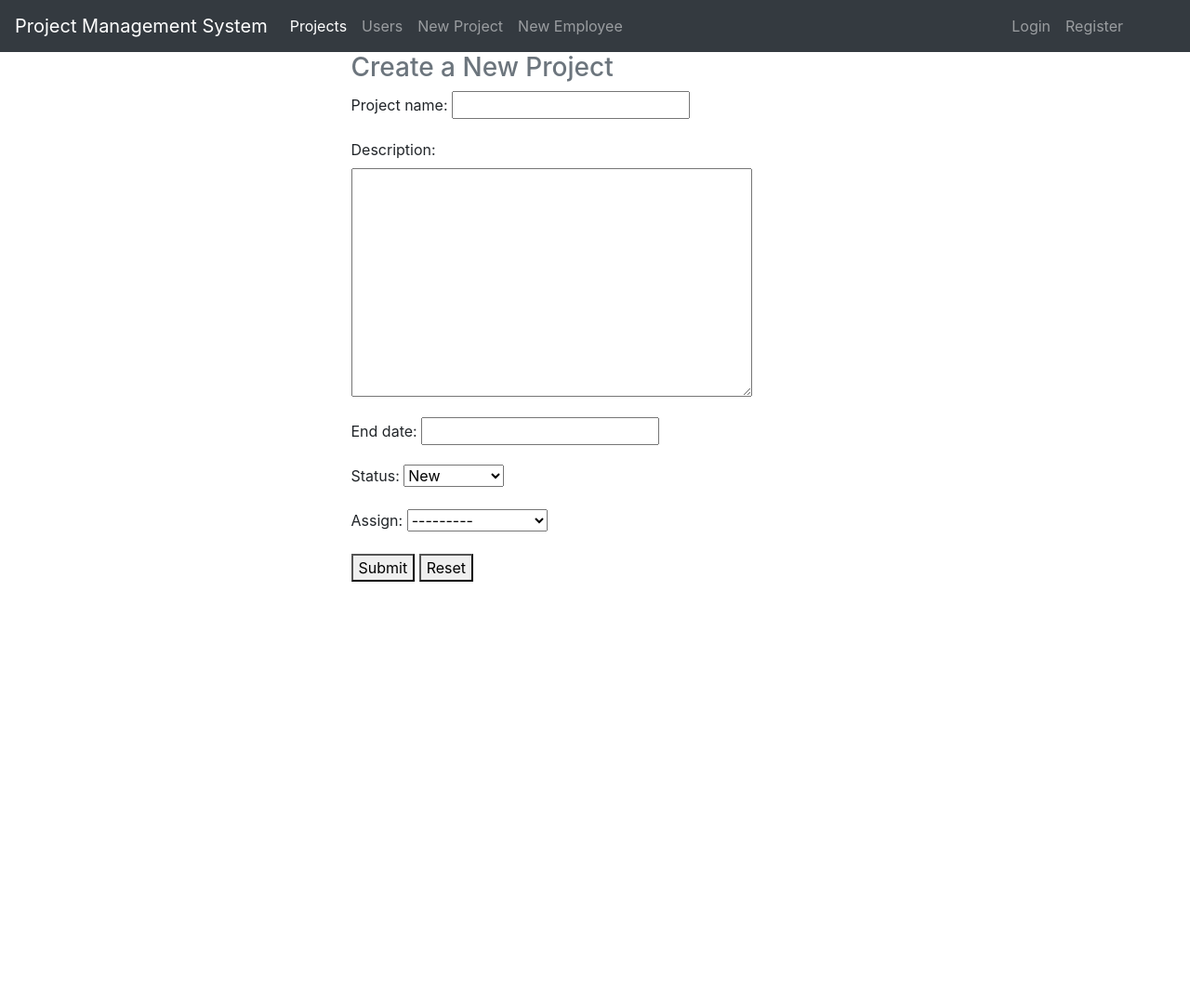
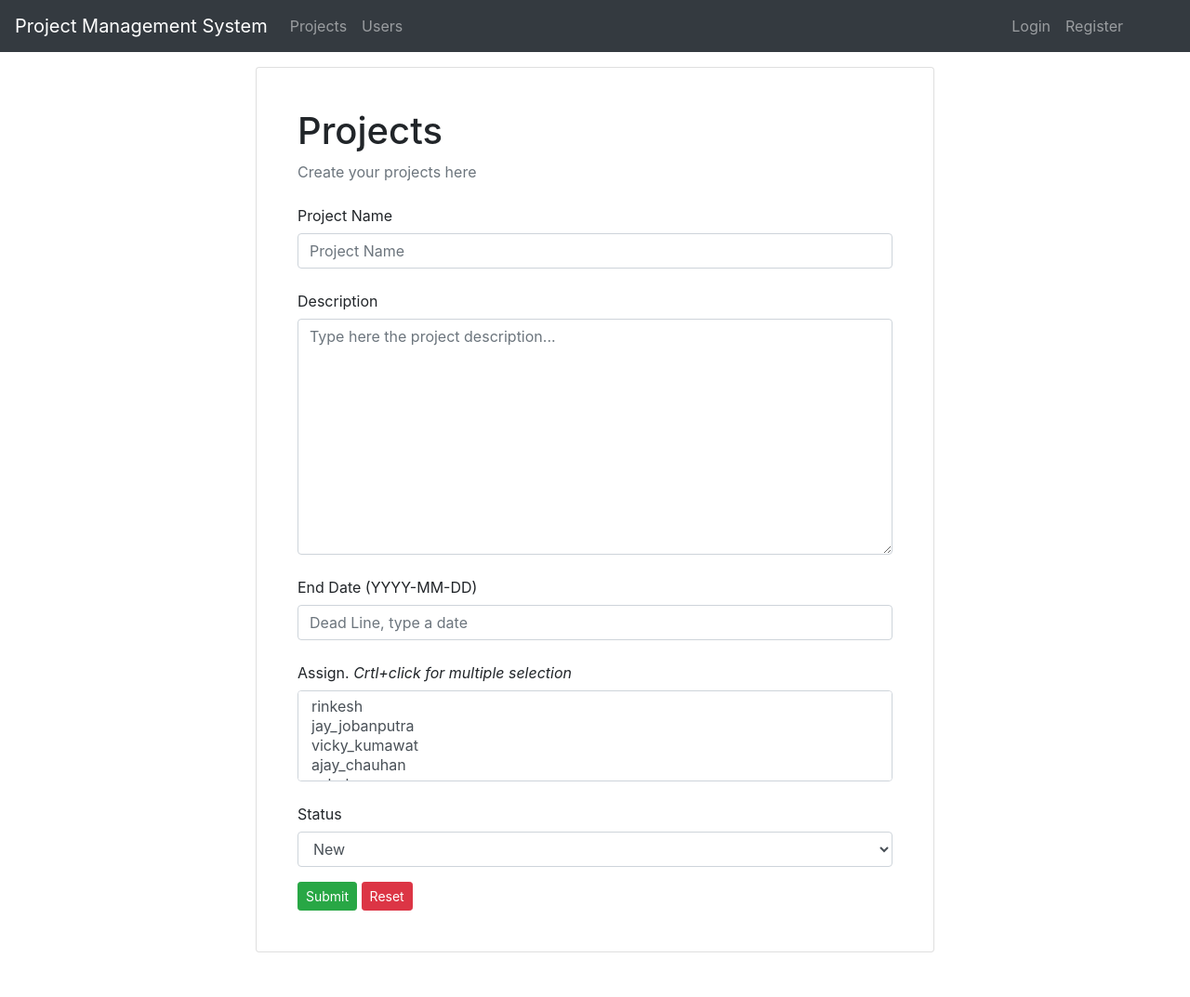
Before and after one commit to rinkeshmakwana/ProjectManagementSystem, a Django app: page /new-project/ in a window 1280 px wide. Shown: the whole page at 93% size. Before the commit the page ends 626 px from the top, so only its background shows below. Run offline with Django 3.2, Linux system fonts and the light colour scheme; data comes from the database, SQL or seed files in the repository; some libraries are stand-ins or nearby versions.

Commit message:
some UI changes

```diff
--- a/projects/admin.py
+++ b/projects/admin.py
@@ -3,7 +3,7 @@ from .models import Project
 
 
 class ProjectAdmin(admin.ModelAdmin):
-    list_display = ['__str__', 'start_date', 'end_date', 'status', 'assign']
+    list_display = ['__str__', 'start_date', 'end_date', 'status']
     class Meta:
         model = Project
 
--- a/projects/forms.py
+++ b/projects/forms.py
@@ -1,8 +1,41 @@
 from django.forms import ModelForm
 from .models import Project
+from users.models import UserProfile
 
 
 class ProjectCreateForm(ModelForm):
     class Meta:
         model = Project
         fields = '__all__'
+
+    def save(self, commit=True):
+        Project = super(ProjectCreateForm, self).save(commit=False)
+        Project.project_name = self.cleaned_data['project_name']
+        Project.status = self.cleaned_data['status']
+        Project.end_date = self.cleaned_data['end_date']
+        Project.description = self.cleaned_data['description']
+        Project.save()
+        assigns = self.cleaned_data['assign']
+        users = UserProfile.objects.all()
+        for assign in assigns:
+            Project.assign.add((assign))
+            for user in users.filter(user=assign):
+                user.project.add((Project))
+
+        if commit:
+            Project.save()
+
+        return Project
+
+
+    def __init__(self, *args, **kwargs):
+        super(ProjectCreateForm, self).__init__(*args, **kwargs)
+        self.fields['project_name'].widget.attrs['class'] = 'form-control'
+        self.fields['project_name'].widget.attrs['placeholder'] = 'Project Name'
+        self.fields['status'].widget.attrs['class'] = 'form-control'
+        self.fields['status'].widget.attrs['placeholder'] = 'Status'
+        self.fields['end_date'].widget.attrs['class'] = 'form-control'
+        self.fields['end_date'].widget.attrs['placeholder'] = 'Dead Line, type a date'
+        self.fields['description'].widget.attrs['class'] = 'form-control'
+        self.fields['description'].widget.attrs['placeholder'] = 'Type here the project description...'
+        self.fields['assign'].widget.attrs['class'] = 'form-control'
--- a/projects/models.py
+++ b/projects/models.py
@@ -15,7 +15,7 @@ class Project(models.Model):
     start_date = models.DateField(auto_now_add=True)
     end_date = models.DateField()
     status = models.CharField(max_length=4, choices=status, default=1)
-    assign = models.ForeignKey(User, on_delete=models.CASCADE)
+    assign = models.ManyToManyField(User)
 
     class Meta:
         ordering = ['project_name']
--- a/projects/templates/projects/header.html
+++ b/projects/templates/projects/header.html
@@ -6,23 +6,25 @@
 
   <div class="collapse navbar-collapse" id="navbarSupportedContent">
     <ul class="navbar-nav mr-auto">
-      <li class="nav-item active">
-        <a class="nav-link" href="{% url 'projects-list' %}">Projects <span class="sr-only">(current)</span></a>
+      <li class="nav-item">
+        <a class="nav-link" href="{% url 'projects-list' %}">Projects</a>
       </li>
       <li class="nav-item">
         <a class="nav-link" href="{% url 'users' %}">Users</a>
       </li>
+      {% if request.user.is_superuser %}
       <li class="nav-item">
         <a class="nav-link" href="{% url 'new-project' %}">New Project</a>
       </li>
       <li class="nav-item">
         <a class="nav-link" href="{% url 'new-user' %}">New Employee</a>
       </li>
+      {% endif %}
     </ul>
     <ul class="navbar-nav mr-5">
     {% if user.is_authenticated %}
     <li class="nav-item">
-      <a class="nav-link">{{ user.username }}</a>
+      <a class="nav-link">{{ user.username|upper }}</a>
     </li>
     <li class="nav-item">
       <a class="nav-link" href="{% url 'logout' %}" >Logout</a>
--- a/projects/templates/projects/new_project.html
+++ b/projects/templates/projects/new_project.html
@@ -1,17 +1,104 @@
 {% extends 'projects/base.html' %}
-
 {% block title %} Create New Project {% endblock title %}
 
 {% block content %}
-    <div class="container">
-        <div class="col-6 offset-3">
-    <h3 class="text-muted">Create a New Project</h3>
-    <form method="post" action="">
-        {% csrf_token %}
-        {{ form.as_p }}
-        <button type="submit">Submit</button>
-        <button type="reset">Reset</button>
-    </form>
+<div class="container animated fadeIn mt-3">
+  <div class="row justify-content-center">
+    <div class="col-8">
+      <div class="card-group">
+        <div class="card p-4 mb-5">
+          <div class="card-body">
+            {% if created %}
+            <div class="alert alert-success alert-dismissible fade show" role="alert">
+              <button type="button" class="close" data-dismiss="alert" aria-label="Close">
+                <span aria-hidden="true">&times;</span>
+              </button>
+              Congratulations, your project was created!
             </div>
+            {% endif %}
+            {% csrf_token %}
+            <h1>Projects</h1>
+            <p class="text-muted">Create your projects here</p>
+
+            <form action="" method="post">
+              {% csrf_token %}
+              <div class="form-group">
+                <label class="col-form-label">Project Name</label>
+                <div class="input-group">
+                    {{ form.project_name }}
+                </div>
+                    {% if form.project_name.errors %}
+                        <ol>
+                        {% for error in form.project_name.errors %}
+                            <li><strong>{{ error|escape }}</strong></li>
+                        {% endfor %}
+                        </ol>
+                    {% endif %}
+                </div>
+              <div class="form-group">
+                <label class="col-form-label">Description</label>
+                <div class="input-group">
+                  {{ form.description }}
+                </div>
+
+                {% if form.description.errors %}
+                <ol>
+                  {% for error in form.description.errors %}
+                  <li><strong>{{ error|escape }}</strong></li>
+                  {% endfor %}
+                </ol>
+                {% endif %}
+              </div>
+              <div class="form-group">
+                <label class="col-form-label">End Date (YYYY-MM-DD)</label>
+                <div class="input-group">
+                  {{ form.end_date }}
+                </div>
+
+                {% if form.end_date.errors %}
+                <ol>
+                  {% for error in form.end_date.errors %}
+                  <li><strong>{{ error|escape }}</strong></li>
+                  {% endfor %}
+                </ol>
+                {% endif %}
+              </div>
+              <div class="form-group">
+                <label class="col-form-label"
+                  >Assign. <i>Crtl+click for multiple selection</i></label
+                >
+                <div class="input-group">
+                  {{ form.assign }} {% if form.assign.errors %}
+                  <ol>
+                    {% for error in form.assign.errors %}
+                    <li><strong>{{ error|escape }}</strong></li>
+                    {% endfor %}
+                  </ol>
+                  {% endif %}
+                </div>
+              </div>
+              <div class="form-group">
+                <label class="col-form-label">Status</label>
+                <div class="input-group">
+                  {{ form.status }} {% if form.status.errors %}
+                  <ol>
+                    {% for error in form.status.errors %}
+                    <li><strong>{{ error|escape }}</strong></li>
+                    {% endfor %}
+                  </ol>
+                  {% endif %}
+                </div>
+              </div>
+               <div class="">
+                <button type="submit" class="btn btn-sm btn-success"> Submit </button>
+                <button type="reset" class="btn btn-sm btn-danger"> Reset </button>
+              </div>
+            </form>
+            {{ form.errors }}
+          </div>
         </div>
+      </div>
+    </div>
+  </div>
+</div>
 {% endblock content %}
--- a/projects/urls.py
+++ b/projects/urls.py
@@ -1,8 +1,9 @@
 from django.urls import path
-from .views import ProjectListView, new_project
+from .views import ProjectListView, new_project, ProjectUpdateView
 
 
 urlpatterns = [
     path('', ProjectListView.as_view() , name='projects-list'),
     path('new-project/', new_project, name='new-project'),
+    path('<int:pk>/update/', ProjectUpdateView.as_view(), name='project-update'),
 ]
--- a/projects/views.py
+++ b/projects/views.py
@@ -1,6 +1,7 @@
 from django.shortcuts import render
 from .models import Project
-from django.views.generic import ListView
+from users.models import UserProfile
+from django.views.generic import ListView, UpdateView
 from .forms import ProjectCreateForm
 
 
@@ -27,6 +28,7 @@ class ProjectListView(ListView):
 
 
 def new_project(request):
+    users = UserProfile.objects.all()
     if request.method == 'POST':
         form = ProjectCreateForm(request.POST)
         context = {
@@ -34,6 +36,8 @@ def new_project(request):
         }
         if form.is_valid():
             form.save()
+            created = True
+            context = {'created': created}
             form = ProjectCreateForm()
             return render(request, 'projects/new_project.html', context)
         else:
@@ -44,3 +48,9 @@ def new_project(request):
             'form': form,
         }
         return render(request, 'projects/new_project.html', context)
+
+class ProjectUpdateView(UpdateView):
+    model = Project
+    fields = ['project_name', 'description', 'end_date', 'status', 'assign']
+    template_name = 'projects/new_project.html'
+    success_url = '/'
--- a/users/models.py
+++ b/users/models.py
@@ -2,10 +2,16 @@ from django.db import models
 from django.contrib.auth.models import User
 from projects.models import Project
 
+employee_type = (
+    ('1', 'Developer'),
+    ('2', 'Team Lead'),
+    ('3', 'Project Manager'),
+)
 
 # Create your models here.
 class UserProfile(models.Model):
     user = models.ForeignKey(User, on_delete=models.CASCADE)
+    emp_type = models.CharField(max_length=3, choices=employee_type, default=1)
     project = models.ManyToManyField(Project, blank=True)
 
     def __str__(self):
--- a/users/templates/users/register_form.html
+++ b/users/templates/users/register_form.html
@@ -1,4 +1,4 @@
-{% extends 'users/base.html' %}
+{% extends 'projects/base.html' %}
 
 {% block title %}Create New Employee {% endblock %}
 
--- a/users/views.py
+++ b/users/views.py
@@ -27,7 +27,7 @@ def register(request):
         if form.is_valid():
             user = form.save()
             created = True
-            login(request, user, backend='django.contrib.auth.backends.ModelBackend')
+            # login(request, user, backend='django.contrib.auth.backends.ModelBackend')
             context = {'created': created}
             return render(request, 'users/register_form.html', context)
         else:
```
Also changed, not shown: projects/templates/projects/projects.html (+4 -4 lines), users/templates/users/base.html (deleted, +0 -17 lines), users/templates/users/login.html (+7 -9 lines), users/templates/users/users.html (+13 -16 lines), db.sqlite3, projects/migrations/0003_auto_20200627_1421.py (added), users/migrations/0002_userprofile_emp_type.py (added).
